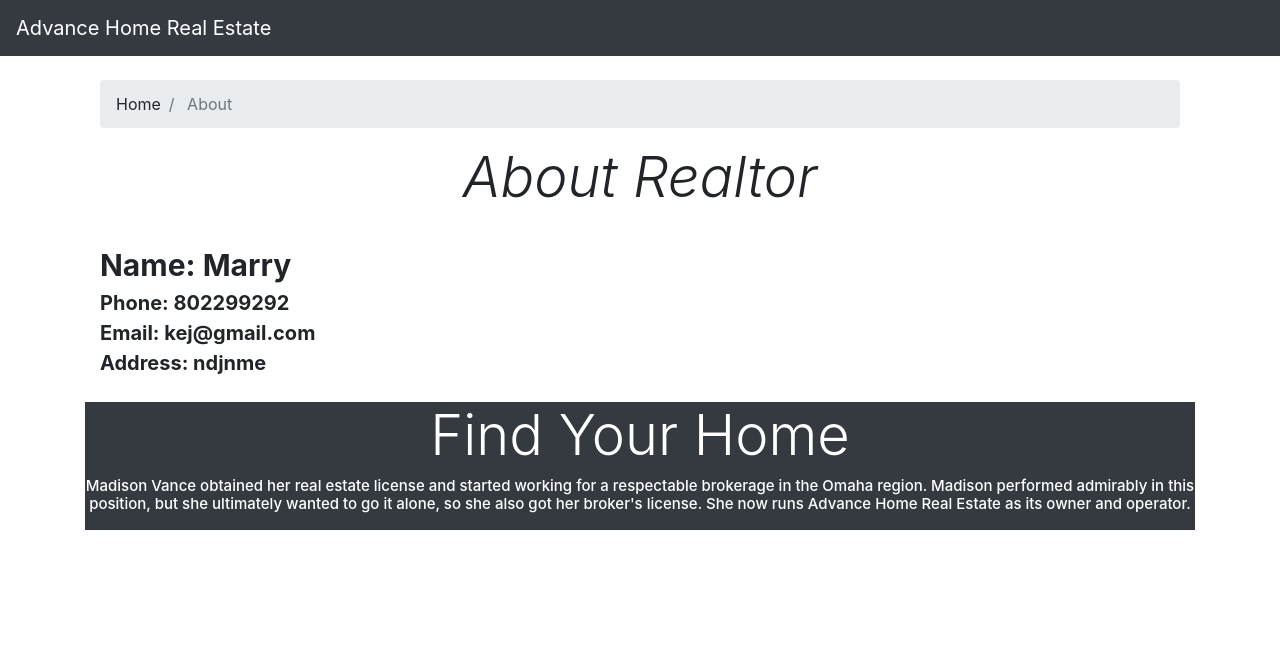
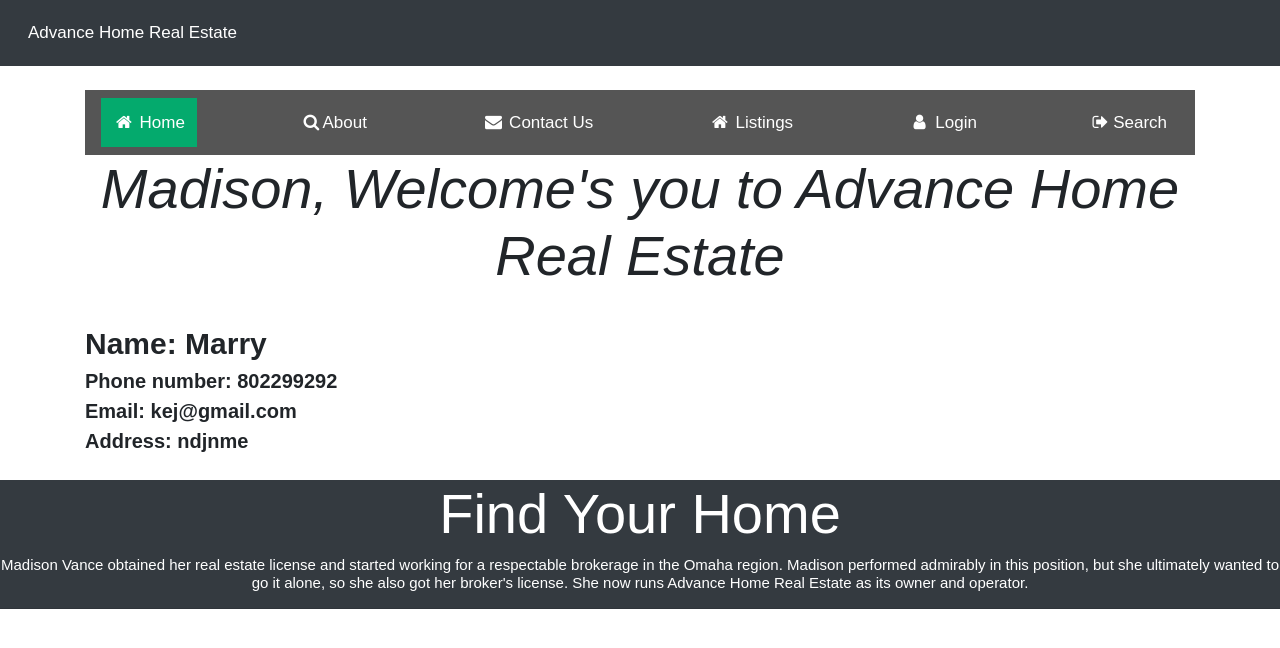
Before and after one commit to sathvik-rdy/Advance-Home-Real-Estates-Team2, a Django app: page / in a window 1280 px wide. Shown: the top 648 px of the page. Run offline with Django 4.2, Linux system fonts and the light colour scheme; data comes from the database, SQL or seed files in the repository; some libraries are stand-ins or nearby versions.

Commit message:
Update about.html
updated home page options

```diff
--- a/templates/about.html
+++ b/templates/about.html
@@ -7,24 +7,63 @@
 {% block content %}
     {% for realtor in object_list %}
   <!-- Breadcrumb -->
-<section id="bc" class="mt-3">
-<div class="container">
-  <nav aria-label="breadcrumb">
-    <ol class="breadcrumb">
-      <li class="breadcrumb-item">
-          <i class="fas fa-home"></i> Home</a>
-      </li>
-      <li class="breadcrumb-item active"> About</li>
-    </ol>
-  </nav>
-</div>
+<section id="bc" class="mt-3" xmlns=http://www.w3.org/1999/html>
+    <div class="container"></div>
+    <!DOCTYPE html>
+<html>
+<meta name="viewport" content="width=device-width, initial-scale=1">
+<link rel="stylesheet" href=https://cdnjs.cloudflare.com/ajax/libs/font-awesome/4.7.0/css/font-awesome.min.css>
+<style>
+body {font-family: Arial, Helvetica, sans-serif;}
+
+.navbar {
+  width: 100%;
+  background-color: #555;
+  overflow: auto;
+}
+
+.navbar a {
+  float: left;
+  padding: 12px;
+  color: white;
+  text-decoration: none;
+  font-size: 17px;
+}
+
+.navbar a:hover {
+  background-color: #000;
+}
+
+.active {
+  background-color: #04AA6D;
+}
+
+
+</style>
+<body>
+
+
+<div class="navbar">
+  <a class="active" href="#"><i class="fa fa-fw fa-home"></i> Home</a>
+  <a href="#"><i class="fa fa-fw fa-search"></i>About</a>
+  <a href="#"><i class="fa fa-fw fa-envelope"></i> Contact Us</a>
+    <a href="#"><i class="fa fa-fw fa-home"></i> Listings</a>
+    <a href="#"><i class="fa fa-fw fa-user"></i> Login</a>
+        <a href="#"><i class="fa fa-sign-out"></i> Search</a>
+
+  </div>
+    </div>
+
+</body>
+</html>
+
+</body>
 </section>
-
 <section>
     <div class="container">
       <div class="row text-center">
         <div class="col-md-12">
-            <h1 class="display-4"><i>About Realtor</i></h1>
+            <h1 class="display-4"><i>Madison, Welcome's you to Advance Home Real Estate</i></h1>
         </div>
       </div>
     </div>
@@ -34,7 +73,7 @@
       <div class="row">
         <div class="col-md-8">
         <span class="font-weight-bold" style="font-size: 30px">Name: {{ realtor.name }}</span><br>
-        <span class="font-weight-bold" style="font-size: 20px">Phone: {{ realtor.phone }}</span><br>
+        <span class="font-weight-bold" style="font-size: 20px">Phone number: {{ realtor.phone }}</span><br>
         <span class="font-weight-bold" style="font-size: 20px">Email: {{ realtor.email }}</span><br>
         <span class="font-weight-bold" style="font-size: 20px">Address: {{ realtor.address }}</span>
         </div>
```
